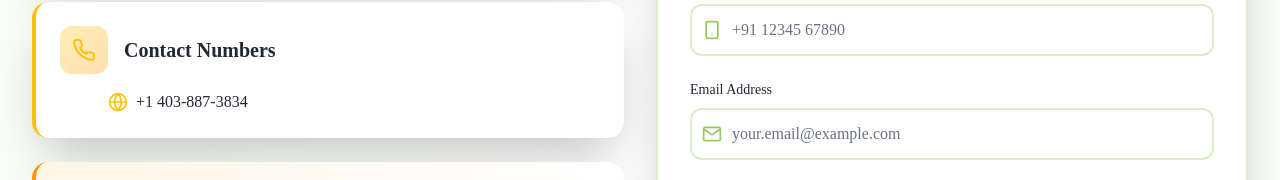
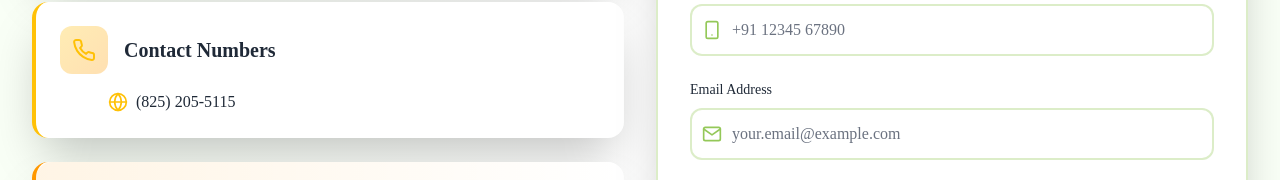
Before and after one commit to podfuse676-jpg/foodiefrenzy, a React (Vite) app in the folder frontend/: page /contact in a window 1280 px wide. Shown: the part 398-578 px from the top of the page. Built offline with nearby package versions, Linux system fonts and the light colour scheme.

Commit message:
Update store address and contact number

```diff
--- a/frontend/src/components/AboutHome/AboutHome.jsx
+++ b/frontend/src/components/AboutHome/AboutHome.jsx
@@ -136,7 +136,7 @@ const AboutHome = () => {
                         </svg>
                         <div>
                           <h4 className="text-xl font-bold text-gray-800">Contact</h4>
-                          <p className="text-gray-600 text-lg">Phone: +1 403-437-1551</p>
+                          <p className="text-gray-600 text-lg">Phone: (825) 205-5115</p>
                           <p className="text-gray-600 text-lg">Email: 2424200lakeshore@gmail.com</p>
                         </div>
                       </div>
--- a/frontend/src/components/Contact/Contact.jsx
+++ b/frontend/src/components/Contact/Contact.jsx
@@ -24,8 +24,8 @@ const Contact = () => {
     // 2. URL‑encode it
     const encodedMessage = encodeURIComponent(message);
 
-    // 3. Your WhatsApp number in international format (no “+” or spaces)
-    const whatsappNumber = '14038873834';
+    // 3. Your WhatsApp number in international format (no "+" or spaces)
+    const whatsappNumber = '18252055115';
 
     // 4. Build the WhatsApp Web URL:
     const whatsappUrl = `https://api.whatsapp.com/send?phone=${whatsappNumber}&text=${encodedMessage}`;
@@ -91,7 +91,7 @@ const Contact = () => {
               <div className="pl-12 space-y-2 relative z-10">
                 <div className="flex items-center text-gray-800 font-light">
                   <FiGlobe className="text-[#FFC107] text-xl mr-2" />
-                  +1 403-887-3834
+                  (825) 205-5115
                 </div>
               </div>
             </div>
--- a/frontend/src/pages/AboutPage/AboutPage.jsx
+++ b/frontend/src/pages/AboutPage/AboutPage.jsx
@@ -53,7 +53,7 @@ const AboutPage = () => {
                       <FaPhone className="text-[#8BC34A] text-2xl mt-1 flex-shrink-0" />
                       <div>
                         <h3 className="text-xl font-bold text-gray-800">Contact</h3>
-                        <p className="text-gray-600 text-lg">Phone: +1 403-437-1551</p>
+                        <p className="text-gray-600 text-lg">Phone: (825) 205-5115</p>
                         <p className="text-gray-600 text-lg">Email: 2424200lakeshore@gmail.com</p>
                       </div>
                     </div>
```
